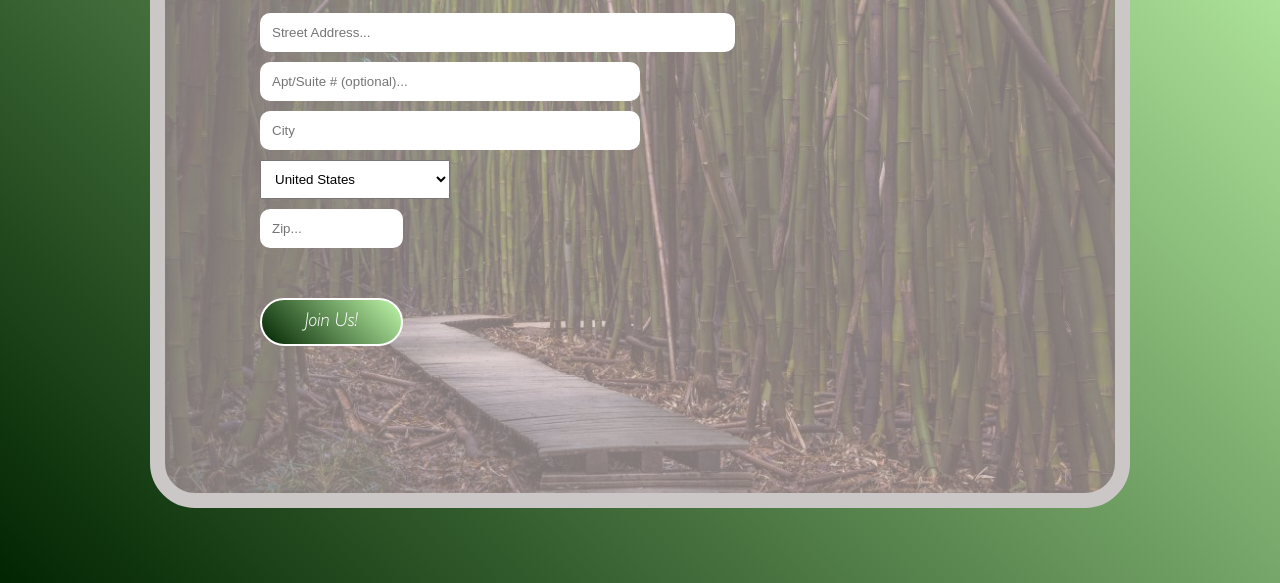
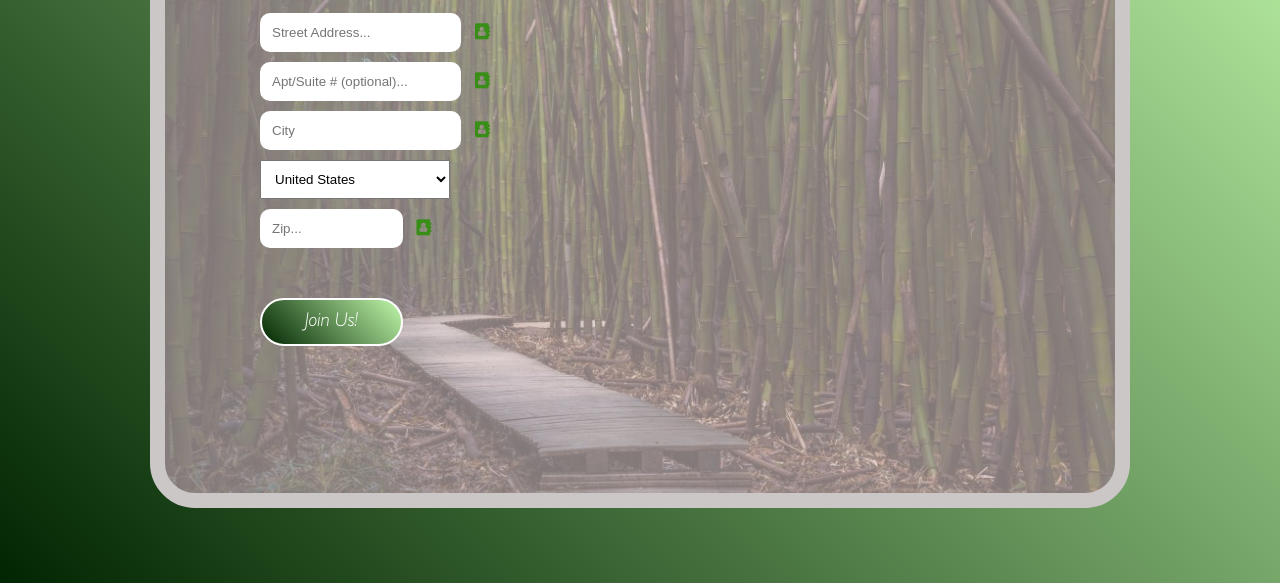
Before and after one commit to jimbuscodes/homework5, a plain HTML site: page index.html in a window 1280 px wide. Shown: the part 217-800 px from the top of the page. Drawn offline with Linux system fonts and the light colour scheme.

Commit message:
added icons and input wrapper divs

```diff
--- a/index.html
+++ b/index.html
@@ -11,18 +11,30 @@
     <div class="blank"></div>
     <div class="wrapper">
       <div class="form-title">Mailing List</div>
+      <div class="input-wrapper1">
         <input type="text" class="address1" placeholder="Street Address..." />
+        <i class="fa fa-address-book icon"></i>
+      </div>
+      <div class="input-wrapper2">
         <input
           type="text"
           class="address2"
           placeholder="Apt/Suite # (optional)..."
         />
+        <i class="fa fa-address-book icon"></i>
+      </div>
+      <div class="input-wrapper3">
         <input type="text" class="address3" placeholder="City" />
+        <i class="fa fa-address-book icon"></i>
+      </div>
       <select name="country" id="country">
         <option value="United States">United States</option>
         <option value="Canada">Canada</option>
       </select>
+      <div class="input-wrapper-4">
         <input type="text" class="zip" placeholder="Zip..." />
+        <i class="fa fa-address-book icon"></i>
+      </div>
       <button>Join Us!</button>
     </div>
   </body>
--- /dev/null
+++ b/scss/icon.scss
@@ -0,0 +1,4 @@
+.icon {
+  padding: 10px;
+  color: #388e17;
+}
--- a/scss/styles.scss
+++ b/scss/styles.scss
@@ -1,3 +1,4 @@
 @import "structure.scss";
 @import "wrapper.scss";
 @import "blank.scss";
+@import "icon.scss";
```
Also changed, not shown: css/styles.css. Lines whose indentation alone changed are shown as unchanged.
